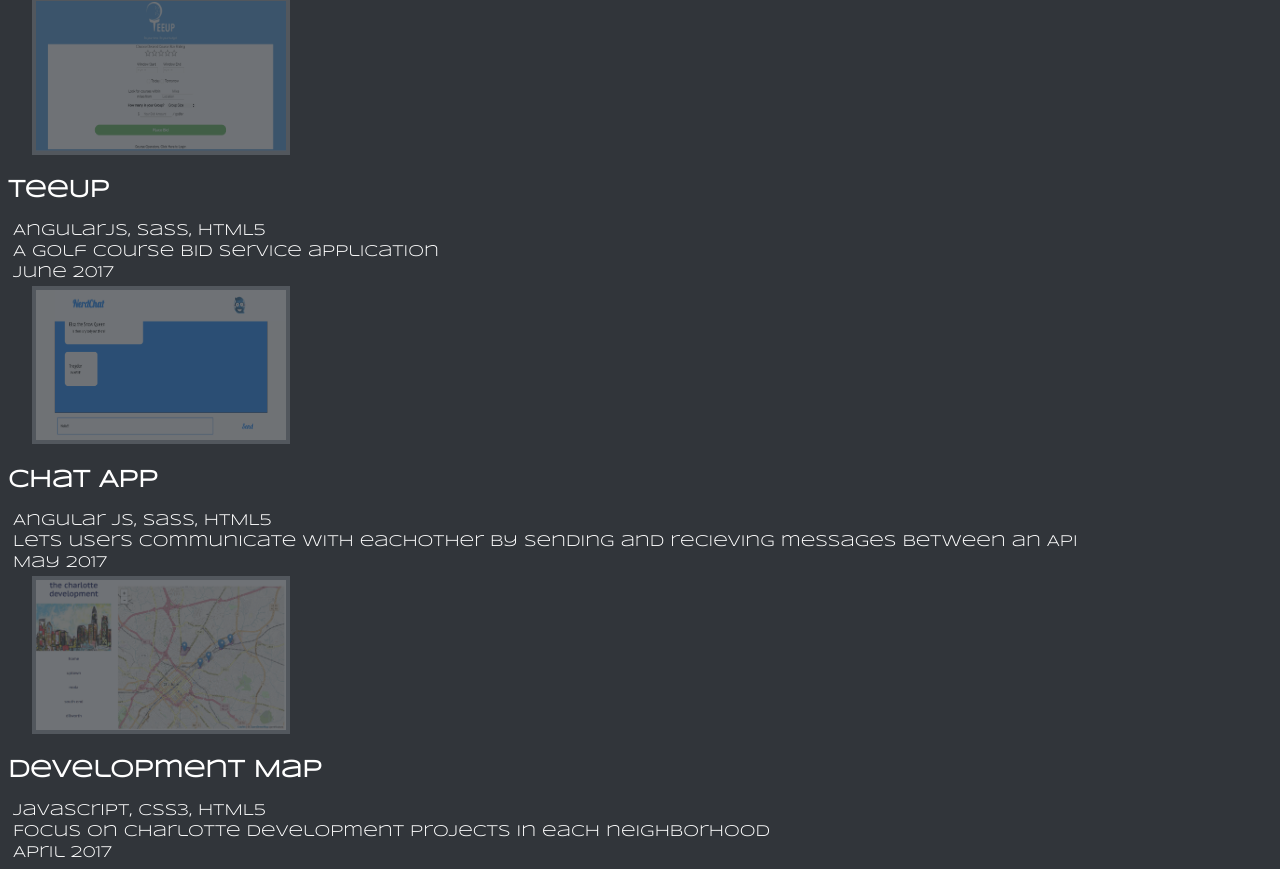
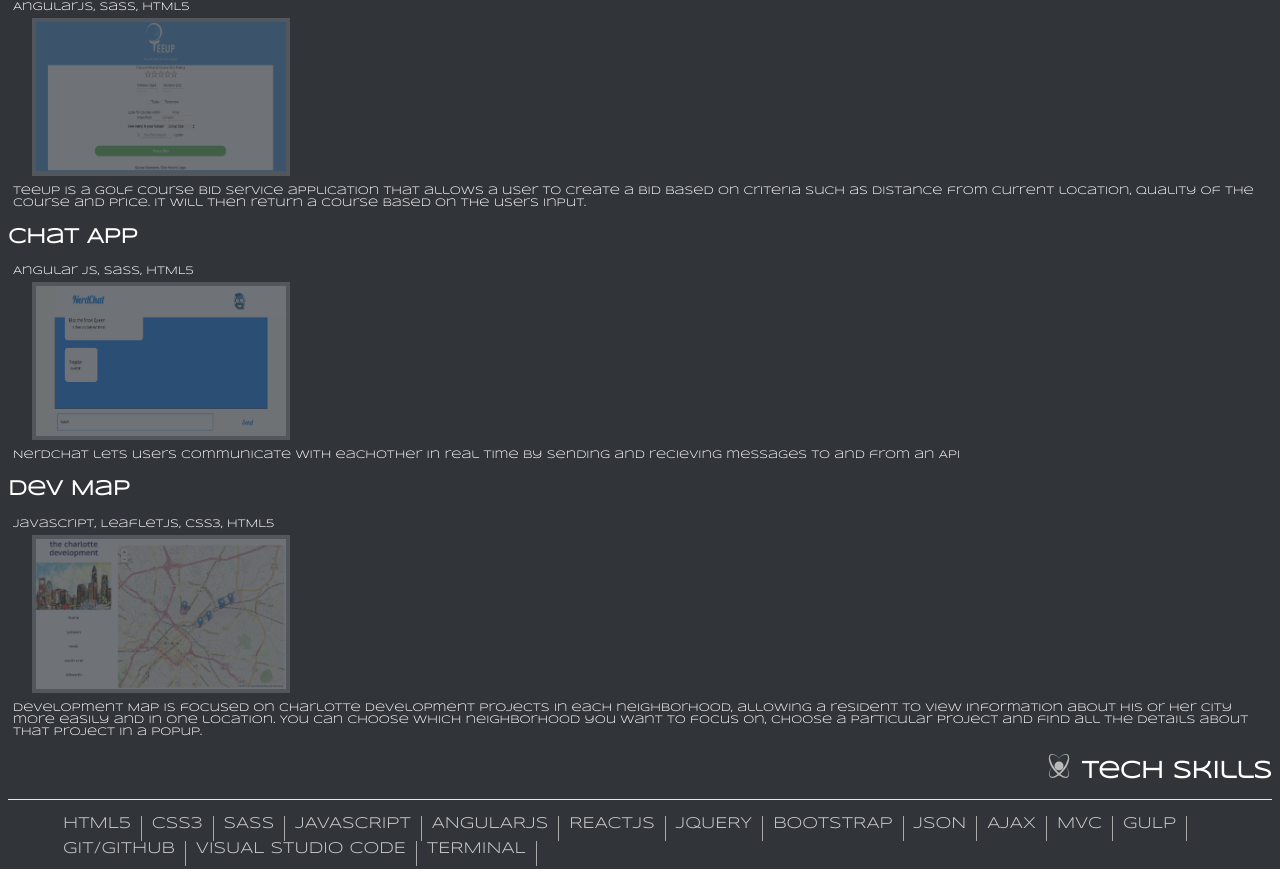
Before and after one commit to bcheeseman18/bcheeseman18.github.io, a React (Create React App) app: page / in a window 1280 px wide. Shown: the part 326-1195 px from the top of the page. Built offline with nearby package versions, Linux system fonts and the light colour scheme.

Commit message:
portfolio

```diff
--- a/src/App.js
+++ b/src/App.js
@@ -3,27 +3,30 @@ import React, { Component } from 'react';
 import './App.css';
 import './heading.css';
 import './project.css';
+import './skills.css';
 import Project from './project.js';
 import Heading from './heading.js';
+import Skills from './skills.js'
 
 let projects = [
   { url: 'https://github.com/bcheeseman18/teeup',
     image: './teeuppic.png',
     name: 'teeUp',
     technology: 'AngularJS, Sass, HTML5',
-    description: 'A golf course bid service application', date: 'June 2017' },
+    description: 'teeUp is a golf course bid service application that allows a user to create a bid based on criteria such as distance from current location, quality of the course and price. It will then return a course based on the users input.',
+    },
   { url: 'https://github.com/bcheeseman18/repository-22',
     image: './chatapp.png',
     name: 'Chat App',
     technology: 'Angular JS, Sass, HTML5',
-    description: 'Lets users communicate with eachother by sending and recieving messages between an API',
-    date: 'May 2017'},
+    description: 'NerdChat lets users communicate with eachother in real time by sending and recieving messages to and from an API',
+    },
   { url: 'https://github.com/bcheeseman18/devApp',
     image: './map.png',
-    name: 'Development Map',
-    technology: 'JavaScript, CSS3, HTML5',
-    description: 'Focus on Charlotte development projects in each neighborhood',
-    date: 'April 2017'}
+    name: 'Dev Map',
+    technology: 'JavaScript, LeafletJS, CSS3, HTML5',
+    description: 'Development Map is focused on Charlotte development projects in each neighborhood, allowing a resident to view information about his or her city more easily and in one location. You can choose which neighborhood you want to focus on, choose a particular project and find all the details about that project in a popup.',
+    }
    ]
 
 class App extends Component {
@@ -37,6 +40,7 @@ class App extends Component {
         <Project details={projects[0]}></Project>
         <Project details={projects[1]}></Project>
         <Project details={projects[2]}></Project>
+        <Skills></Skills>
       </div>
     );
   }
--- a/src/heading.css
+++ b/src/heading.css
@@ -46,9 +46,9 @@
     width: 40px;
 }*/
 
-h1 {
+/*h1 {
     margin-bottom: 0;
-}
+}*/
 
 p {
     margin: 5px;
--- a/src/heading.js
+++ b/src/heading.js
@@ -8,7 +8,7 @@ class Heading extends Component {
         return (
             <div className="App">
                 <div className="header">
-                    <h1>Hello! My name is</h1>
+                    <p>Hello! My name is</p>
                     <p id="name">BEN CHEESEMAN</p>
                     <p>I am a</p>
                         <p id="brief">FRONT-END WEB <span>DEVELOPER</span></p>
--- a/src/project.css
+++ b/src/project.css
@@ -11,3 +11,11 @@
     opacity: 1.0;
     filter: alpha(opacity=100);
 }
+
+h2 {
+    font-size: 1.3em;
+}
+
+p {
+    font-size: .7em;
+}
--- a/src/project.js
+++ b/src/project.js
@@ -4,9 +4,9 @@ class Project extends Component {
     render() {
         return (
             <div className="App">
-                <a href={this.props.details.url}><img className="projImage" src={this.props.details.image} alt='map'/></a>
                 <h2>{this.props.details.name}</h2>
                 <p>{this.props.details.technology}</p>
+                <a href={this.props.details.url}><img className="projImage" src={this.props.details.image} alt='map'/></a>
                 <p>{this.props.details.description}</p>
                 <p>{this.props.details.date}</p>
             </div>
--- /dev/null
+++ b/src/skills.css
@@ -0,0 +1,56 @@
+.techSkills {
+    font-size: 1.5em;
+    text-align: right;
+    margin-bottom: 15px;
+}
+
+.skillBody {
+  border-bottom: 1px solid #e8e8e8;
+  margin-top: 5px;
+  margin-bottom: 15px;
+}
+
+nav {
+    margin-top: 30px;
+    margin: 5px;
+}
+
+ul {
+  /*overflow: auto;*/
+  list-style-type: none;
+}
+
+li {
+  height: 25px;
+  float: left;
+  margin-right: 0px;
+  border-right: 1px solid #aaa;
+  padding: 0 10px;
+}
+
+/*li:last-child {
+  border-right: none;
+}*/
+
+li {
+  text-decoration: none;
+  color: #ccc;
+  font: Helvetica, Verdana, sans-serif;
+  font-size: 20px/1;
+  text-transform: uppercase;
+
+  -webkit-transition: all 0.5s ease;
+  -moz-transition: all 0.5s ease;
+  -o-transition: all 0.5s ease;
+  -ms-transition: all 0.5s ease;
+  transition: all 0.5s ease;
+}
+
+li a:hover {
+  color: #666;
+}
+
+li.active a {
+  font-weight: bold;
+  color: #333;
+}
--- /dev/null
+++ b/src/skills.js
@@ -0,0 +1,34 @@
+import React, { Component } from 'react';
+
+class Skills extends Component {
+    render() {
+        return (
+            <div className="App">
+                <div className="skillBody">
+                    <h1 className="techSkills"><img className="atom" src="./atomIcon.png"/>Tech Skills</h1>
+                </div>
+                    <nav>
+                        <ul className="skillList">
+                            <li>HTML5</li>
+                            <li>CSS3</li>
+                            <li>Sass</li>
+                            <li>JavaScript</li>
+                            <li>AngularJS</li>
+                            <li>ReactJS</li>
+                            <li>jQuery</li>
+                            <li>Bootstrap</li>
+                            <li>JSON</li>
+                            <li>AJAX</li>
+                            <li>MVC</li>
+                            <li>Gulp</li>
+                            <li>Git/GitHub</li>
+                            <li>Visual Studio Code</li>
+                            <li>Terminal</li>
+                        </ul>
+                    </nav>
+            </div>
+        );
+    }
+}
+
+export default Skills;
```
